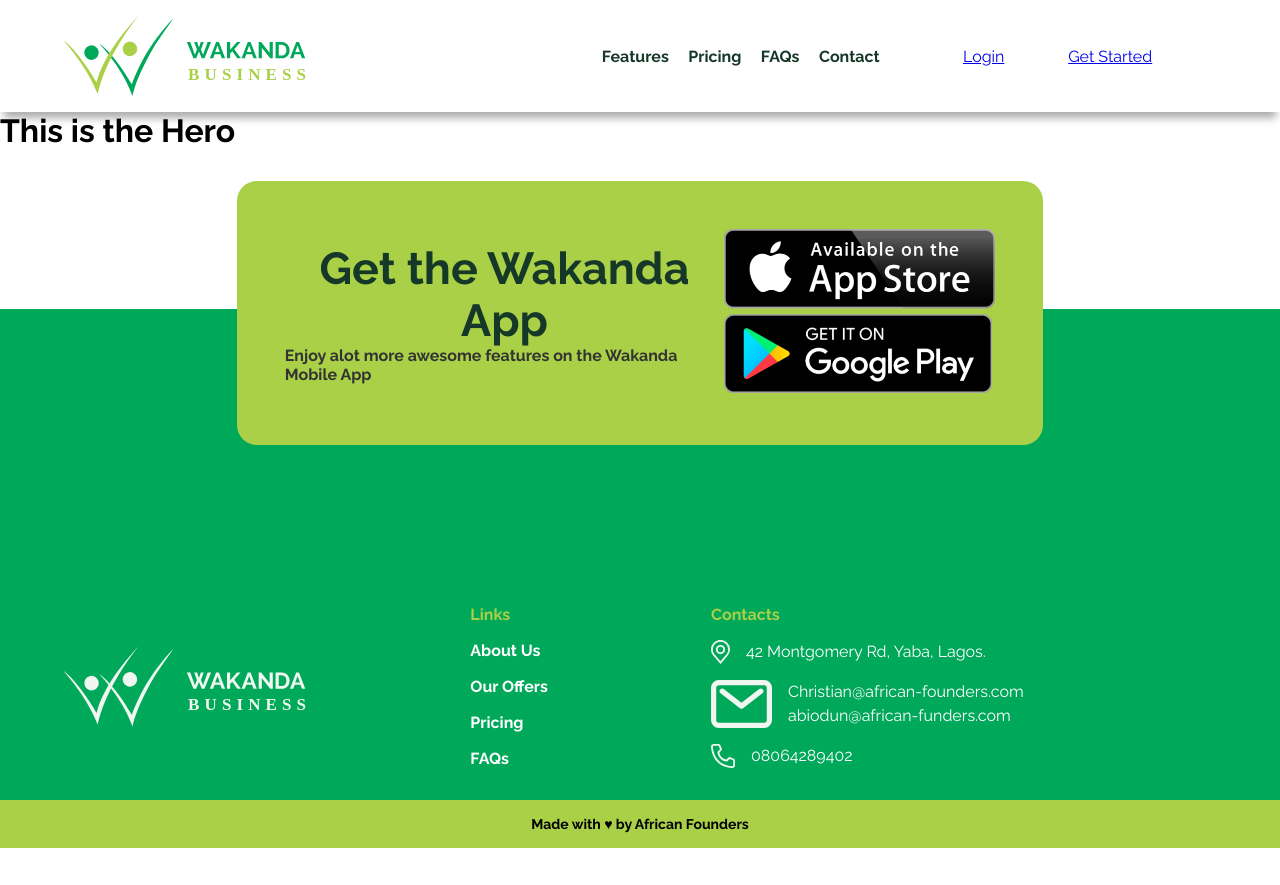
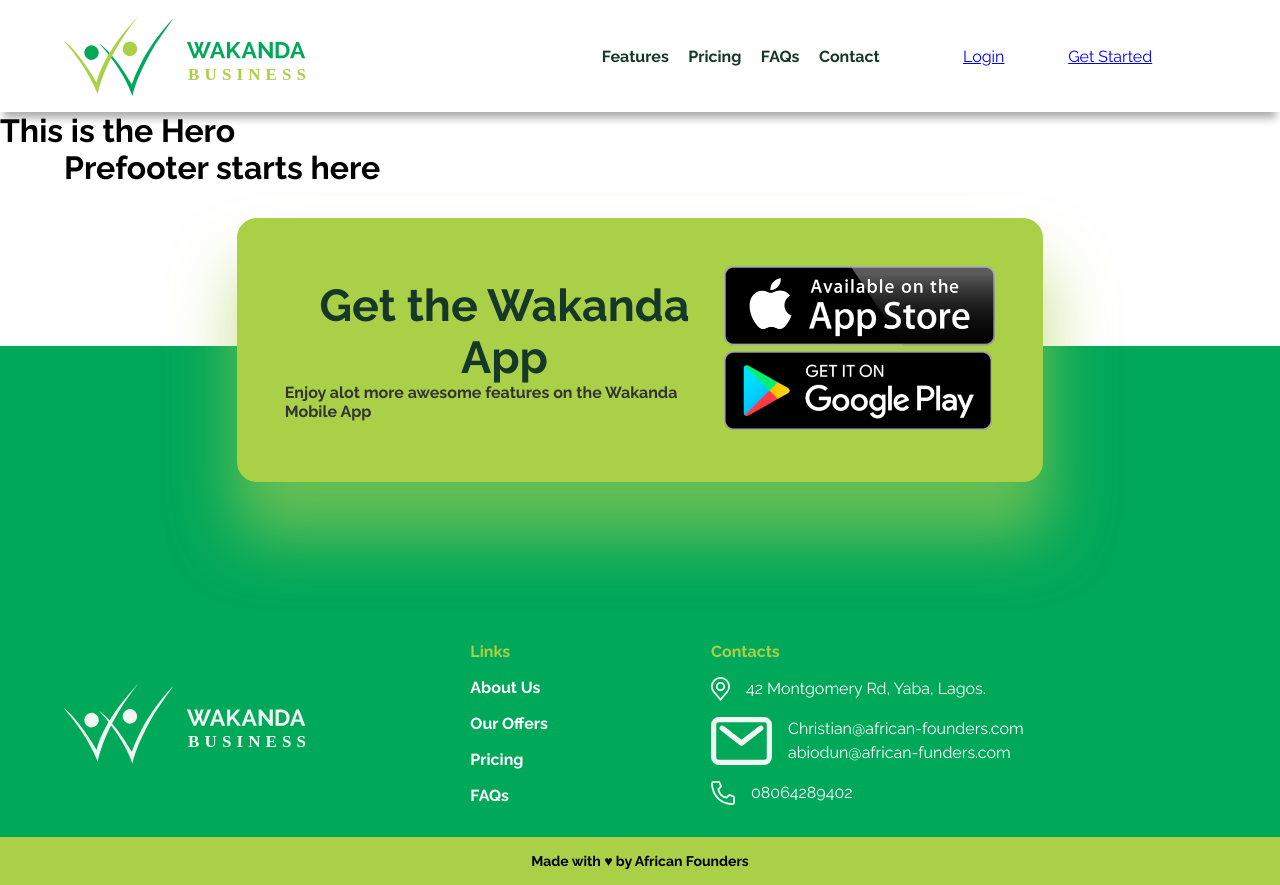
Before and after one commit to EarlPappi/wakanda-business, a React (Create React App) app: page / in a window 1280 px wide. Before the commit the page ends 848 px from the top, so only its background shows below. Built offline with nearby package versions, Linux system fonts and the light colour scheme.

Commit message:
footer completed?

```diff
--- a/src/App.js
+++ b/src/App.js
@@ -1,12 +1,14 @@
 import Footer from "./Components/Footer/Footer";
 import Home from "./Components/Home";
 import Hero from "./Components/Sections/Hero/Hero";
+import Prefooter from "./Components/Sections/PreFooter/Prefooter";
 
 function App() {
   return (
     <div>
       <Home/>
       <Hero/>
+      <Prefooter/>
       <Footer/>
     </div>
   )
--- a/src/Components/Footer/Footer.module.css
+++ b/src/Components/Footer/Footer.module.css
@@ -3,8 +3,7 @@
     background-color: #00A85A;
 }
 
-.flexH,
-.flexV {
+.flexH, .flexV {
     display: flex;
     justify-content: space-between;
 }
@@ -34,6 +33,9 @@
     position: relative;
     top: -8rem;
     align-items: center;
+    box-shadow: 2px 51px 63px 4px #AACE5099;
+-webkit-box-shadow: 2px 51px 63px 4px #AACE5099;
+-moz-box-shadow: 2px 51px 63px 4px #AACE5099;
 }
 
 .footerOut h2{
--- /dev/null
+++ b/src/Components/Sections/PreFooter/Prefooter.jsx
@@ -0,0 +1,14 @@
+import Wrapper from "../../Containers/Wrapper/Wrapper";
+
+
+const Prefooter = () => {
+    return (
+        <div>
+            <Wrapper>
+                <h1>Prefooter starts here</h1>
+            </Wrapper>
+        </div>
+     );
+}
+
+export default Prefooter;
```
Also changed, not shown: src/Components/Sections/PreFooter/Prefooter.module.css (added).
